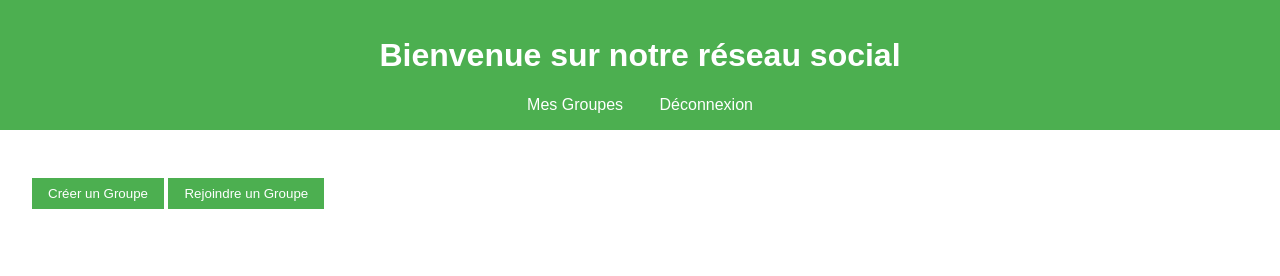
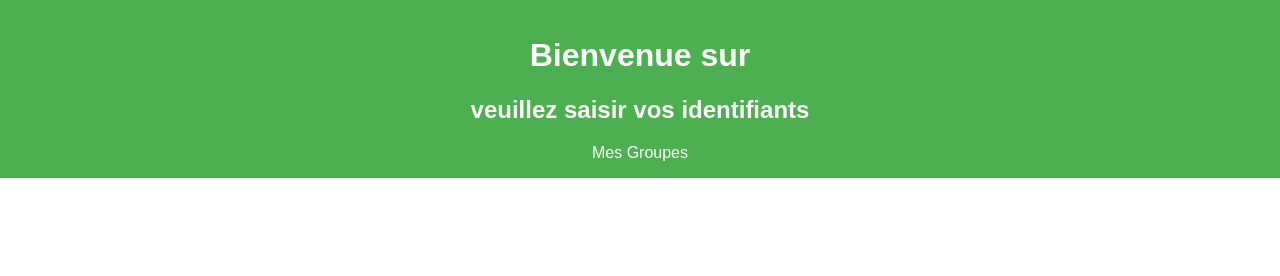
Before and after one commit to timothee-piotre/reseausocial.github.io, a plain HTML site: page index.html in a window 1280 px wide. Drawn offline with Linux system fonts and the light colour scheme; files that its build step writes are made by us from their sources; files whose address does not match are found by name.

Commit message:
Update index.html

```diff
--- a/index.html
+++ b/index.html
@@ -8,17 +8,12 @@
 </head>
 <body>
     <header>
-        <h1>Bienvenue sur notre réseau social</h1>
+        <h1>Bienvenue sur </h1>
+        <h2>veuillez saisir vos identifiants</h2>
         <nav>
-            <a href="group.html">Mes Groupes</a>
-            <a href="logout.html">Déconnexion</a>
+            <a href="login.Html">Mes Groupes</a>
         </nav>
     </header>
-    <main>
-        <button id="create-group">Créer un Groupe</button>
-        <button id="join-group">Rejoindre un Groupe</button>
-        <div id="groups-list"></div>
-    </main>
     <script src="js/script.js"></script>
 </body>
 </html>
```
